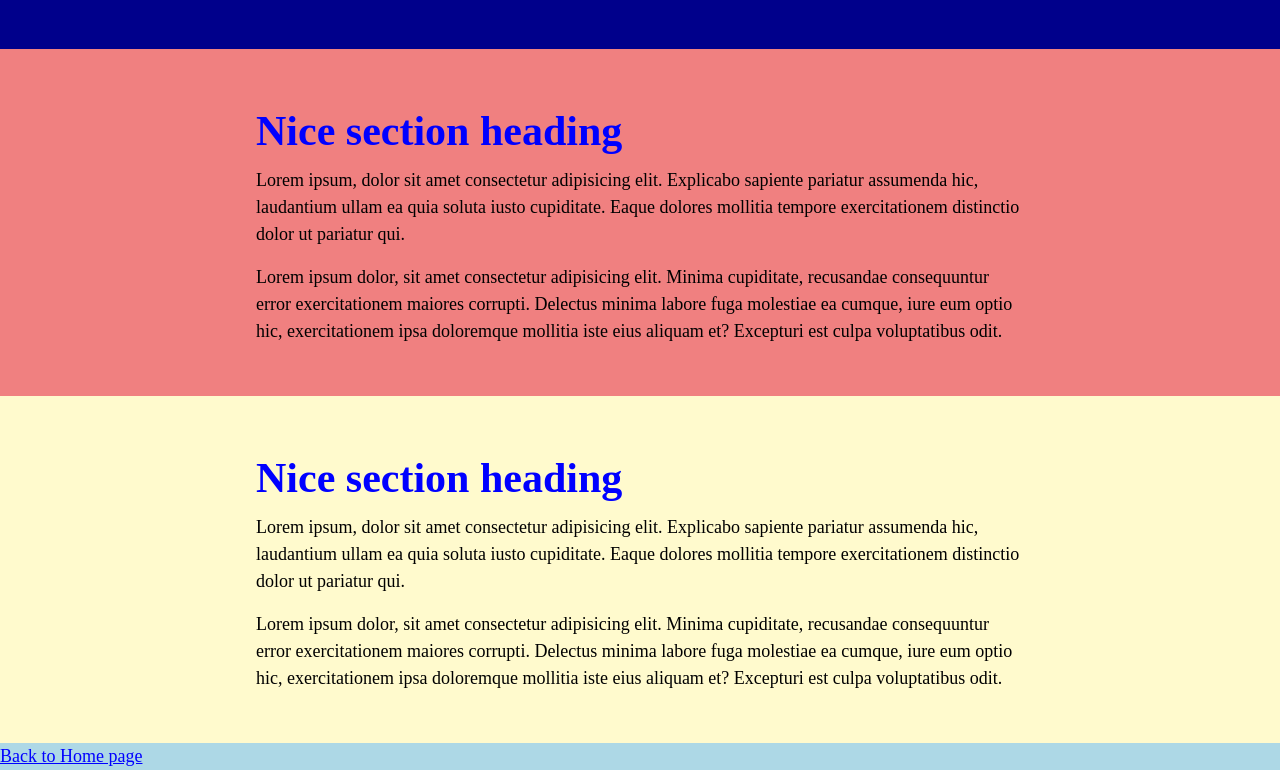
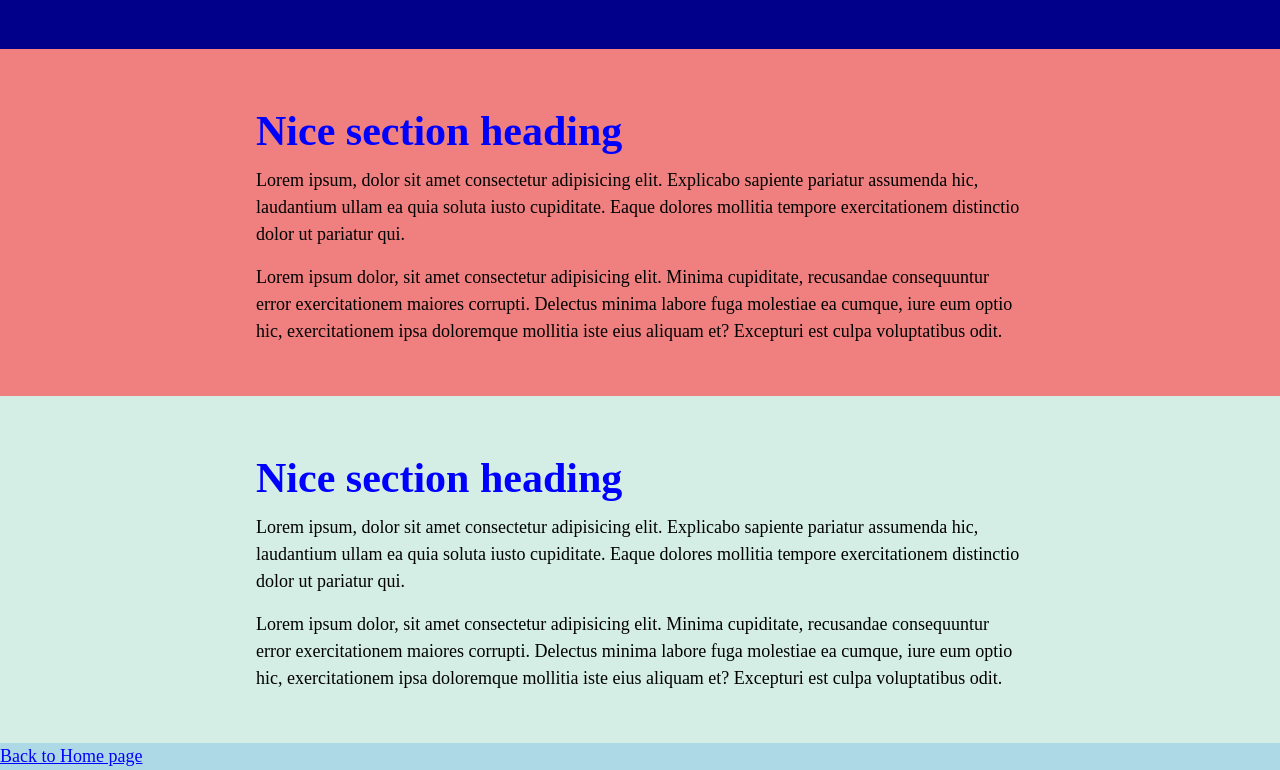
Before and after one commit to victormendez30/victormendez30.github.io, a plain HTML site: page exercises/page-3.html in a window 1280 px wide. Shown: the part 1341-2111 px from the top of the page. Drawn offline with Linux system fonts and the light colour scheme.

Commit message:
Add files via upload

```diff
--- a/exercises/assets/css/style-3.css
+++ b/exercises/assets/css/style-3.css
@@ -229,7 +229,7 @@ input, button, textarea, select { font: inherit }
 
 body { background-color: lightblue; }
 .section-1{
-    background-color: lemonchiffon;
+    background-color: var(--trend-300);
 
 }
 .section-2{
--- a/exercises/page-3.html
+++ b/exercises/page-3.html
@@ -3,7 +3,7 @@
 <head>
     <meta charset="UTF-8">
     <meta name="viewport" content="width=device-width, initial-scale=1.0">
-    <title>Sample Web Page with Sections</title>
+    <title>Armando Nunes ID 74491 | Sample Web Page with Sections</title>
     <meta name="description" content="A sample web page with multiple sections.">
     <link rel="stylesheet" href="assets/css/style-3.css">
 </head>
```
Also changed, not shown: exercises/page-1.html (+1 -1 lines), exercises/page-2.html (+1 -1 lines), index.html (+1 -1 lines).
